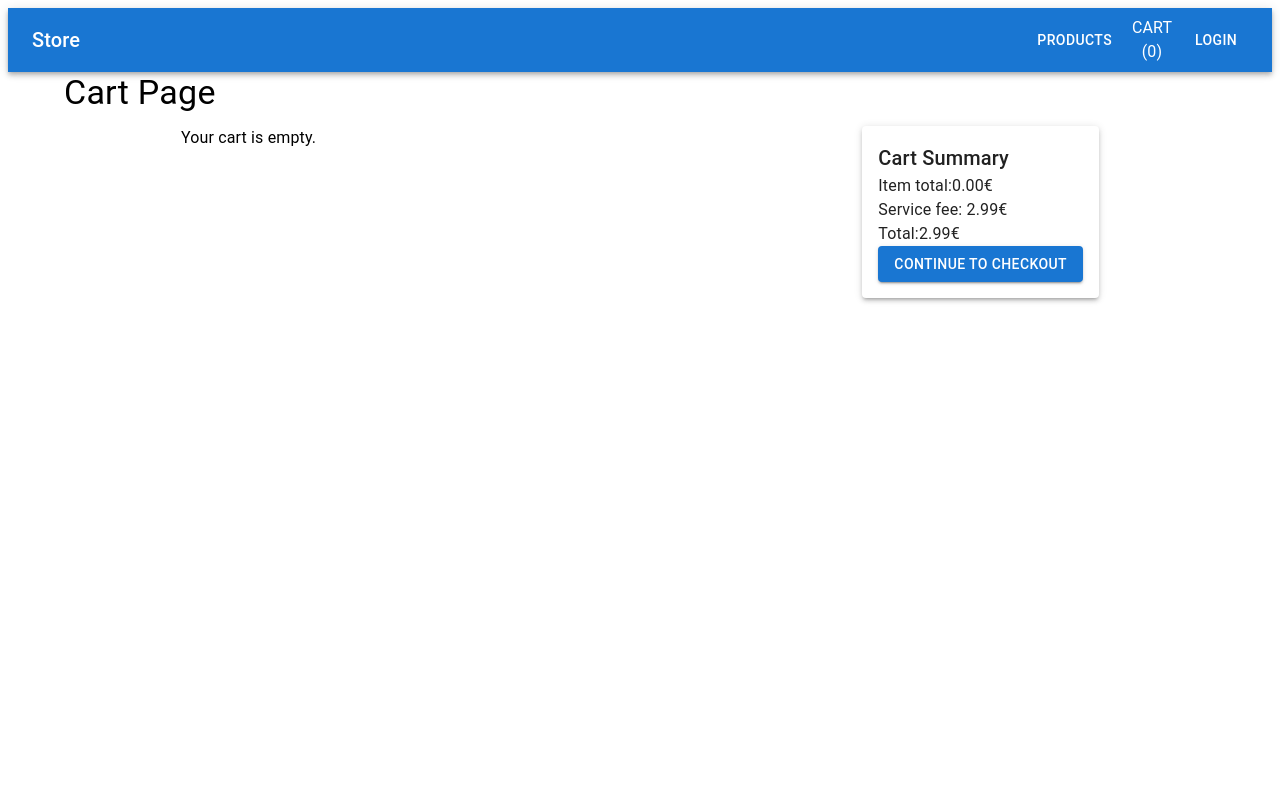
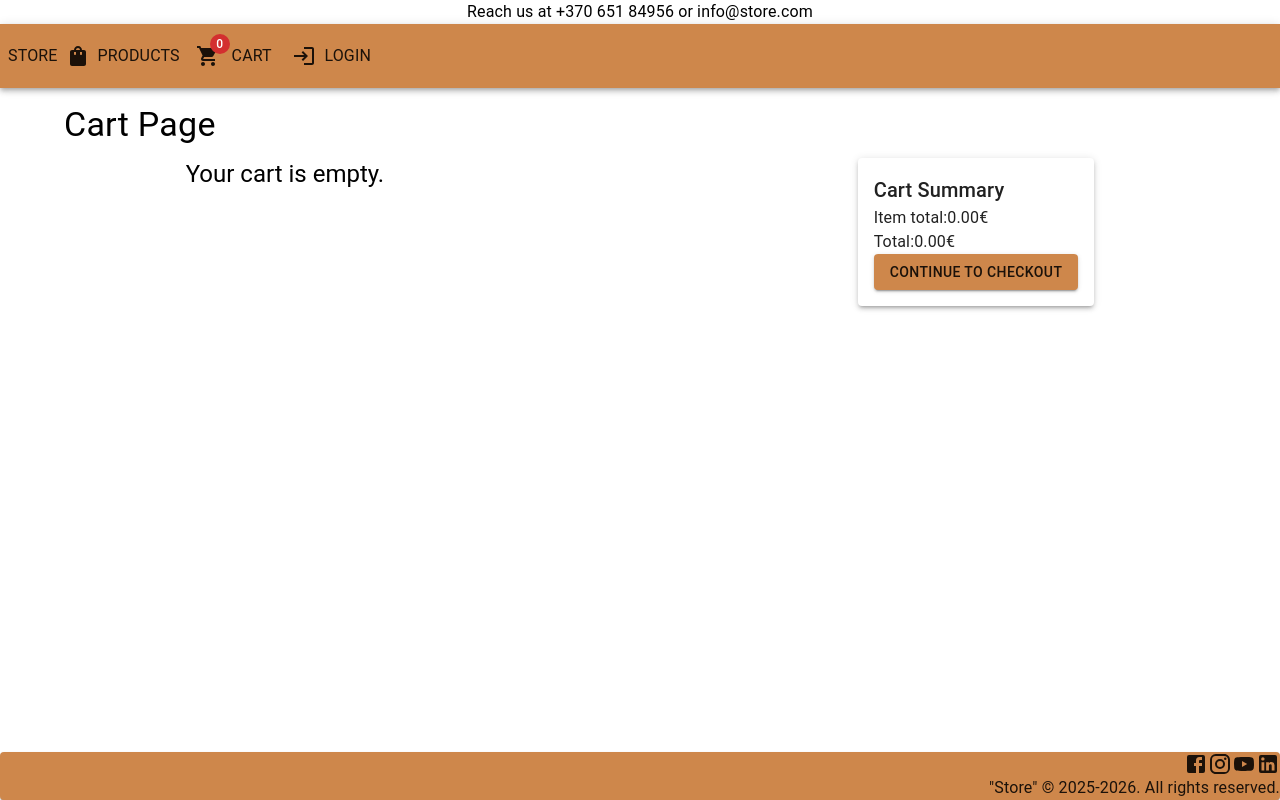
Before and after one commit to Nirtautas/BA-Usability-study-website-educational-website-fork, a Next.js app: page /cart in a window 1280 px wide. Built offline with nearby package versions, Linux system fonts and the light colour scheme; what @mui/material-nextjs would draw is missing.

Commit message:
Ratings, delivery time, confirmation modals, empty cart, update hidden fees logic, footer, update styling.

```diff
--- a/src/app/layout.tsx
+++ b/src/app/layout.tsx
@@ -1,6 +1,7 @@
 import type { Metadata } from "next";
 import { Geist, Geist_Mono } from "next/font/google";
 
+import { Footer } from "@/components/templates/footer";
 import MuiThemeProvider from "@/components/templates/mui";
 import NavBar from "@/components/templates/navBar";
 import { CartProvider } from "@/data/cartContext";
@@ -30,12 +31,21 @@ export default function RootLayout({
 }>) {
   return (
     <html lang="en">
-      <body className={`${geistSans.variable} ${geistMono.variable}`}>
+      <body
+        className={`${geistSans.variable} ${geistMono.variable}`}
+        style={{
+          display: "grid",
+          gridTemplateRows: "auto 1fr auto",
+          minHeight: "100vh",
+          margin: 0,
+        }}
+      >
         <CartProvider>
           <AppRouterCacheProvider>
             <MuiThemeProvider>
               <NavBar />
               {children}
+              <Footer />
             </MuiThemeProvider>
           </AppRouterCacheProvider>
         </CartProvider>
--- a/src/components/pages/cartPage/cartItemCard.tsx
+++ b/src/components/pages/cartPage/cartItemCard.tsx
@@ -4,7 +4,8 @@ import { useCart } from "@/data/cartContext";
 import { placeholderImageLink } from "@/data/constants";
 import { FullCartItem } from "@/data/types";
 import { Add, Delete, Remove } from "@mui/icons-material";
-import { Card, CardContent, CardMedia, Grid2, IconButton, Typography } from "@mui/material";
+import { Button, Card, CardContent, CardMedia, Container, Dialog, DialogActions, DialogContent, DialogTitle, Grid2, IconButton, Typography } from "@mui/material";
+import { useState } from "react";
 
 type Props = {
   fullCartItem: FullCartItem;
@@ -12,16 +13,30 @@ type Props = {
 
 const CartItemCard = ({ fullCartItem }: Props) => {
   const { item, quantity } = fullCartItem;
+  const [openDialog, setOpenDialog] = useState(false);
   const cartContext = useCart();
 
+  const handleRemoveClick = () => setOpenDialog(true);
+  const handleConfirmRemove = () => {
+    cartContext?.removeFromCart(item.id);
+    setOpenDialog(false);
+  };
+  const handleCancel = () => setOpenDialog(false);
+
   return (
+    <Container>
       <Card>
         <CardContent>
           <Grid2 container alignItems="center" justifyContent="space-between">
             <Grid2 display="flex" alignItems="center" gap={2}>
+              <Grid2>
                 <CardMedia component="img" height="140" image={item.picturePaths?.[0] || placeholderImageLink} alt={item.name} />
+              </Grid2>
+              <Grid2>
                 <Typography>{item.name}</Typography>
               </Grid2>
+            </Grid2>
+
             <Grid2 display="flex" alignItems="center">
               <IconButton onClick={() => cartContext?.modifyCart(item.id, -1)}>
                 <Remove />
@@ -31,13 +46,34 @@ const CartItemCard = ({ fullCartItem }: Props) => {
                 <Add />
               </IconButton>
               <Typography>{((item.discountedPrice !== undefined ? item.discountedPrice : item.price) * quantity).toFixed(2)}€</Typography>
-            <IconButton onClick={() => cartContext?.removeFromCart(item.id)}>
+              <IconButton onClick={() => handleRemoveClick()}>
                 <Delete />
               </IconButton>
             </Grid2>
           </Grid2>
         </CardContent>
       </Card>
+
+      <Dialog open={openDialog} onClose={handleCancel}>
+        <DialogTitle>Do you really want to remove this item from your cart?</DialogTitle>
+        <DialogContent>
+          <Card>
+            <Grid2 display="flex" alignItems="center" gap={2}>
+              <CardMedia component="img" height="140" image={item.picturePaths?.[0] || placeholderImageLink} alt={item.name} />
+              <Typography>{item.name}</Typography>
+            </Grid2>
+          </Card>
+        </DialogContent>
+        <DialogActions>
+          <Button onClick={handleCancel} color="primary">
+            Cancel
+          </Button>
+          <Button onClick={handleConfirmRemove} variant="contained" color="error">
+            Remove
+          </Button>
+        </DialogActions>
+      </Dialog>
+    </Container>
   );
 };
 
--- a/src/components/pages/cartPage/cartPage.tsx
+++ b/src/components/pages/cartPage/cartPage.tsx
@@ -3,11 +3,21 @@
 import { useCart } from "@/data/cartContext";
 import { products } from "@/data/entityData";
 import { FullCartItem } from "@/data/types";
-import { Button, Container, Grid2, Paper, Stack, Typography } from "@mui/material";
+import { Button, Container, Dialog, DialogActions, DialogTitle, Grid2, Paper, Stack, Typography } from "@mui/material";
+import { useState } from "react";
 import CartItemCard from "./cartItemCard";
 
 const CartPage = () => {
   const cartContext = useCart();
+  const [openDialog, setOpenDialog] = useState(false);
+
+  const handleRemoveClick = () => setOpenDialog(true);
+  const handleCancel = () => setOpenDialog(false);
+  const handleConfirmRemove = () => {
+    cartContext?.removeAllFromCart();
+    setOpenDialog(false);
+  };
+
   const items: FullCartItem[] =
     cartContext?.cart
       .map((item) => {
@@ -17,6 +27,13 @@ const CartPage = () => {
       .filter((i): i is FullCartItem => i.item !== undefined) || [];
 
   const serviceFee = 2.99;
+  const calculateItemTotal = (items: FullCartItem[]) => {
+    return items.reduce((total, cartItem) => total + (cartItem.item.discountedPrice !== undefined ? cartItem.item.discountedPrice : cartItem.item.price) * cartItem.quantity, 0);
+  };
+
+  const calculateTotal = (items: FullCartItem[]) => {
+    return calculateItemTotal(items) + (cartContext?.getUniqueItemsCount(true) !== 0 ? serviceFee : 0);
+  };
 
   return (
     <Container>
@@ -24,31 +41,61 @@ const CartPage = () => {
         Cart Page
       </Typography>
 
-      <Grid2 container justifyContent="center" spacing={2}>
+      <Grid2 container justifyContent="center">
         <Grid2 size={7}>
+          <Grid2>
+            {cartContext?.cart.length !== 0 ? (
+              <>
+                <Grid2 display="flex" justifyContent="space-between">
+                  <Typography variant="h5" gutterBottom>
+                    Items in your cart:
+                  </Typography>
+                  <Button color="error" variant="contained" onClick={handleRemoveClick}>
+                    Empty cart
+                  </Button>
+                </Grid2>
+              </>
+            ) : (
+              <Typography variant="h5" gutterBottom>
+                Your cart is empty.
+              </Typography>
+            )}
+          </Grid2>
           <Stack spacing={2}>
-            {cartContext?.cart.length === 0 ? <Typography>Your cart is empty.</Typography> : items?.map((cartItem) => <CartItemCard key={cartItem?.item?.id} fullCartItem={cartItem} />)}
+            {items.map((cartItem) => (
+              <CartItemCard key={cartItem.item.id} fullCartItem={cartItem} />
+            ))}
           </Stack>
         </Grid2>
-        <Grid2 container display="flex">
+
+        <Grid2 container>
           <Paper elevation={3} sx={{ padding: 2 }}>
             <Typography variant="h6">Cart Summary</Typography>
             <Typography>
               Item total:
-              {items.reduce((total, cartItem) => total + (cartItem.item.discountedPrice !== undefined ? cartItem.item.discountedPrice : cartItem.item.price) * cartItem.quantity, 0).toFixed(2)}€
+              {calculateItemTotal(items).toFixed(2)}€
             </Typography>
-            <Typography>Service fee: {serviceFee.toFixed(2)}€</Typography>
+            {cartContext?.getUniqueItemsCount(true) !== 0 && <Typography>Service fee: {serviceFee.toFixed(2)}€</Typography>}
             <Typography>
               Total:
-              {(
-                items.reduce((total, cartItem) => total + (cartItem.item.discountedPrice !== undefined ? cartItem.item.discountedPrice : cartItem.item.price) * cartItem.quantity, 0) + serviceFee
-              ).toFixed(2)}
-              €
+              {calculateTotal(items).toFixed(2)}€
             </Typography>
             <Button variant="contained">Continue to checkout</Button>
           </Paper>
         </Grid2>
       </Grid2>
+
+      <Dialog open={openDialog} onClose={handleCancel}>
+        <DialogTitle>Do you really want to empty your cart?</DialogTitle>
+        <DialogActions>
+          <Button onClick={handleCancel} color="primary">
+            Cancel
+          </Button>
+          <Button onClick={handleConfirmRemove} variant="contained" color="error">
+            Empty cart
+          </Button>
+        </DialogActions>
+      </Dialog>
     </Container>
   );
 };
--- /dev/null
+++ b/src/components/templates/footer.tsx
@@ -0,0 +1,22 @@
+"use client";
+
+import { Facebook, Instagram, LinkedIn, YouTube } from "@mui/icons-material";
+import { Grid2, Paper, Stack, Typography } from "@mui/material";
+
+export function Footer() {
+  return (
+    <Paper component="footer" sx={{ bgcolor: "primary.main" }}>
+      <Stack alignItems="flex-end">
+        <Grid2 display="flex">
+          <Facebook />
+          <Instagram />
+          <YouTube />
+          <LinkedIn />
+        </Grid2>
+        <Typography>&quot;Store&quot; © 2025-2026. All rights reserved.</Typography>
+      </Stack>
+    </Paper>
+  );
+}
+
+export default Footer;
--- a/src/components/templates/mui.tsx
+++ b/src/components/templates/mui.tsx
@@ -4,7 +4,13 @@ import { createTheme, ThemeProvider } from "@mui/material";
 import React from "react";
 
 export default function MuiThemeProvider({ children }: { children: React.ReactNode }) {
-  const defaultTheme = createTheme({});
+  const defaultTheme = createTheme({
+    palette: {
+      primary: {
+        main: "#CE874B",
+      },
+    },
+  });
 
   return <ThemeProvider theme={defaultTheme}>{children}</ThemeProvider>;
 }
--- a/src/components/templates/navBar.tsx
+++ b/src/components/templates/navBar.tsx
@@ -2,37 +2,52 @@
 
 import { useCart } from "@/data/cartContext";
 import { getPageUrl } from "@/data/constants";
-import { AppBar, Box, Button, Container, Stack, Toolbar, Typography } from "@mui/material";
+import { Login, ShoppingBag, ShoppingCart } from "@mui/icons-material";
+import { AppBar, Badge, Button, Grid2, Stack, Toolbar, Typography } from "@mui/material";
 import { useRouter } from "next/navigation";
 
 export function NavBar() {
   const router = useRouter();
-  const cart = useCart();
+  const cartContext = useCart();
 
   return (
-    <AppBar position="static">
-      <Container maxWidth="xl">
+    <Stack sx={{ mb: 2 }}>
+      <Typography align="center">Reach us at +370 651 84956 or info@store.com</Typography>
+      <AppBar position="static">
         <Toolbar disableGutters>
-          <Typography variant="h6" noWrap component="a" onClick={() => router.push(getPageUrl.home())} sx={{ flexGrow: 1 }}>
-            Store
-          </Typography>
-          <Box sx={{ alignItems: "center" }}>
-            <Button color="inherit" onClick={() => router.push(getPageUrl.products())}>
-              Products
+          <Grid2>
+            <Button color="inherit" onClick={() => router.push(getPageUrl.home())}>
+              <Typography>Store</Typography>
             </Button>
-            <Button color="inherit" onClick={() => router.push(getPageUrl.cart())}>
-              <Stack>
+          </Grid2>
+
+          <Grid2 display="flex" alignItems="center" gap={1}>
+            <Grid2 display="flex" alignItems="center">
+              <ShoppingBag />
+              <Button color="inherit" onClick={() => router.push(getPageUrl.products())}>
+                <Typography>Products</Typography>
+              </Button>
+            </Grid2>
+
+            <Grid2 display="flex" alignItems="center">
+              <Badge badgeContent={cartContext?.getUniqueItemsCount() || 0} showZero={true} color="error">
+                <ShoppingCart />
+              </Badge>
+              <Button color="inherit" onClick={() => router.push(getPageUrl.cart())}>
                 <Typography>Cart</Typography>
-                <Typography>({cart?.getUniqueItemsCount() || 0})</Typography>
-              </Stack>
-            </Button>
-            <Button color="inherit" onClick={() => router.push(getPageUrl.login())}>
-              Login
-            </Button>
-          </Box>
+              </Button>
+            </Grid2>
+
+            <Grid2 display="flex" alignItems="center">
+              <Login />
+              <Button color="inherit" onClick={() => router.push(getPageUrl.login())}>
+                <Typography>Login</Typography>
+              </Button>
+            </Grid2>
+          </Grid2>
         </Toolbar>
-      </Container>
-    </AppBar>
+      </AppBar>
+    </Stack>
   );
 }
 
--- a/src/data/cartContext.tsx
+++ b/src/data/cartContext.tsx
@@ -44,8 +44,9 @@ export function CartProvider({ children }: { children: ReactNode }) {
     setCart([]);
   };
 
-  const getUniqueItemsCount = () => {
-    return cart.length - (cart.find((i) => i.itemId === 1) ? 1 : 0);
+  const getUniqueItemsCount = (includeDeceptive = false) => {
+    const deceptiveExists = cart.find((i) => i.itemId === 1) ? true : false;
+    return cart.length - (!includeDeceptive && deceptiveExists ? 1 : 0);
   };
 
   return (
--- a/src/data/entityData.ts
+++ b/src/data/entityData.ts
@@ -6,21 +6,30 @@ export const products: Product[] = [
     type: ProductType.DeceptiveExtra,
     name: "Extra service",
     description: "Extra service",
-    price: 3.99
+    price: 3.99,
+    rating: 0,
+    ratingCount: 124,
+    deliveryTime: "1-2 d."
   },
   {
     id: 2,
     type: ProductType.Shoes,
     name: "Product 1",
     description: "This is the description for Product 1",
-    price: 10.99
+    price: 10.99,
+    rating: 4.5,
+    ratingCount: 124,
+    deliveryTime: "1-2 d."
   },
   {
     id: 3,
     type: ProductType.Shoes,
     name: "Product 2",
     description: "This is the description for Product 2",
-    price: 20.99
+    price: 20.99,
+    rating: 3.5,
+    ratingCount: 124,
+    deliveryTime: "1-2 d."
   },
   {
     id: 4,
@@ -28,6 +37,9 @@ export const products: Product[] = [
     name: "Product 3",
     description: "This is the description for Product 3",
     price: 30.99,
-    discountedPrice: 20.99
+    discountedPrice: 20.99,
+    rating: 5,
+    ratingCount: 124,
+    deliveryTime: "1-2 d."
   }
 ];
--- a/src/data/types.ts
+++ b/src/data/types.ts
@@ -6,6 +6,9 @@ export type Product = {
   description?: string
   price: number
   discountedPrice?: number
+  rating: number
+  ratingCount: number
+  deliveryTime: string
 };
 
 export enum ProductType {
@@ -33,5 +36,5 @@ export interface CartContextInterface {
   modifyCart: (itemId: number, quantityChange: number) => void;
   removeFromCart: (id: number) => void;
   removeAllFromCart: () => void;
-  getUniqueItemsCount: () => number;
+  getUniqueItemsCount: (includeDeceptive?: boolean) => number;
 };
```
Also changed, not shown: src/components/pages/productPage.tsx (+39 -16 lines), src/components/pages/productsPage/productCard.tsx (+30 -3 lines), src/components/pages/productsPage/productsPage.tsx (+32 -7 lines). Lines whose indentation alone changed are shown as unchanged.
